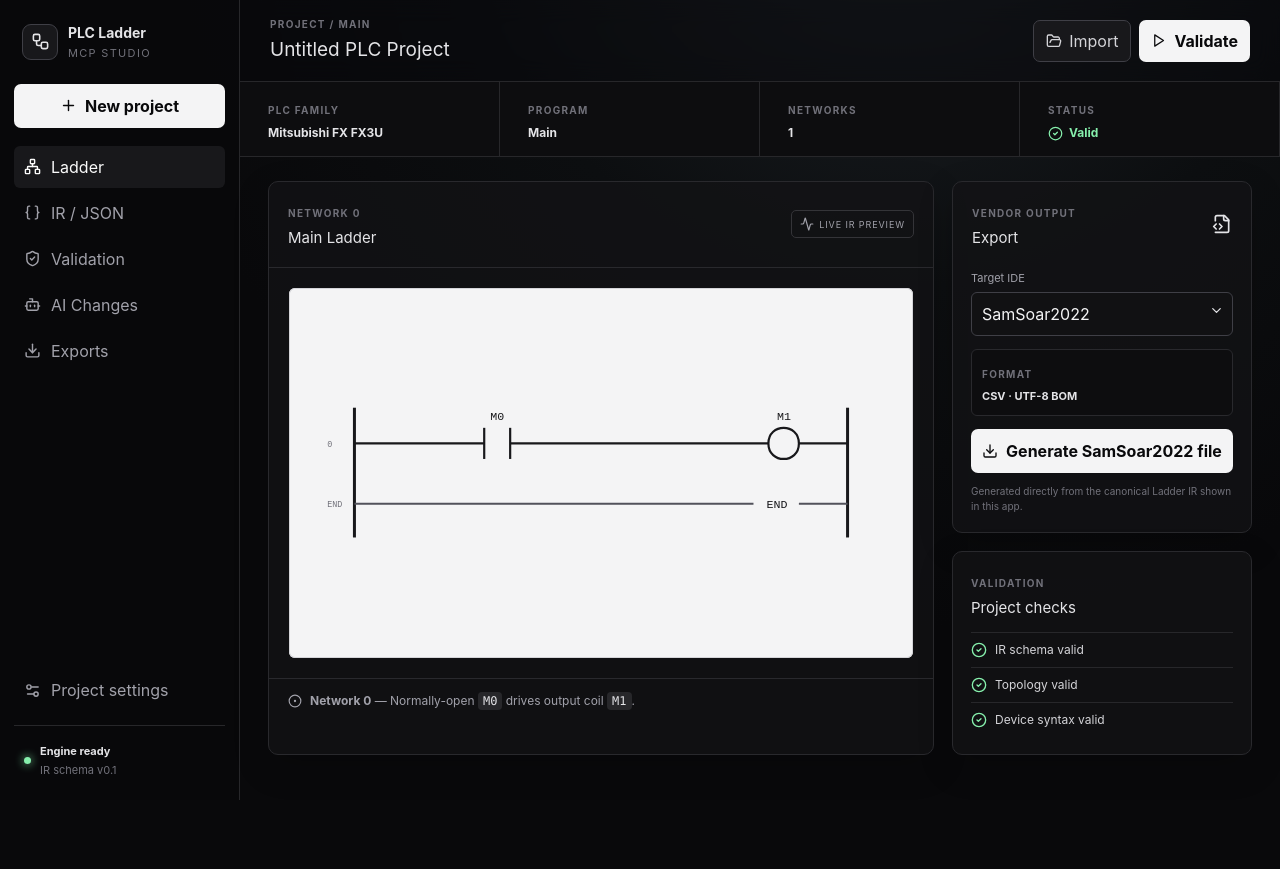
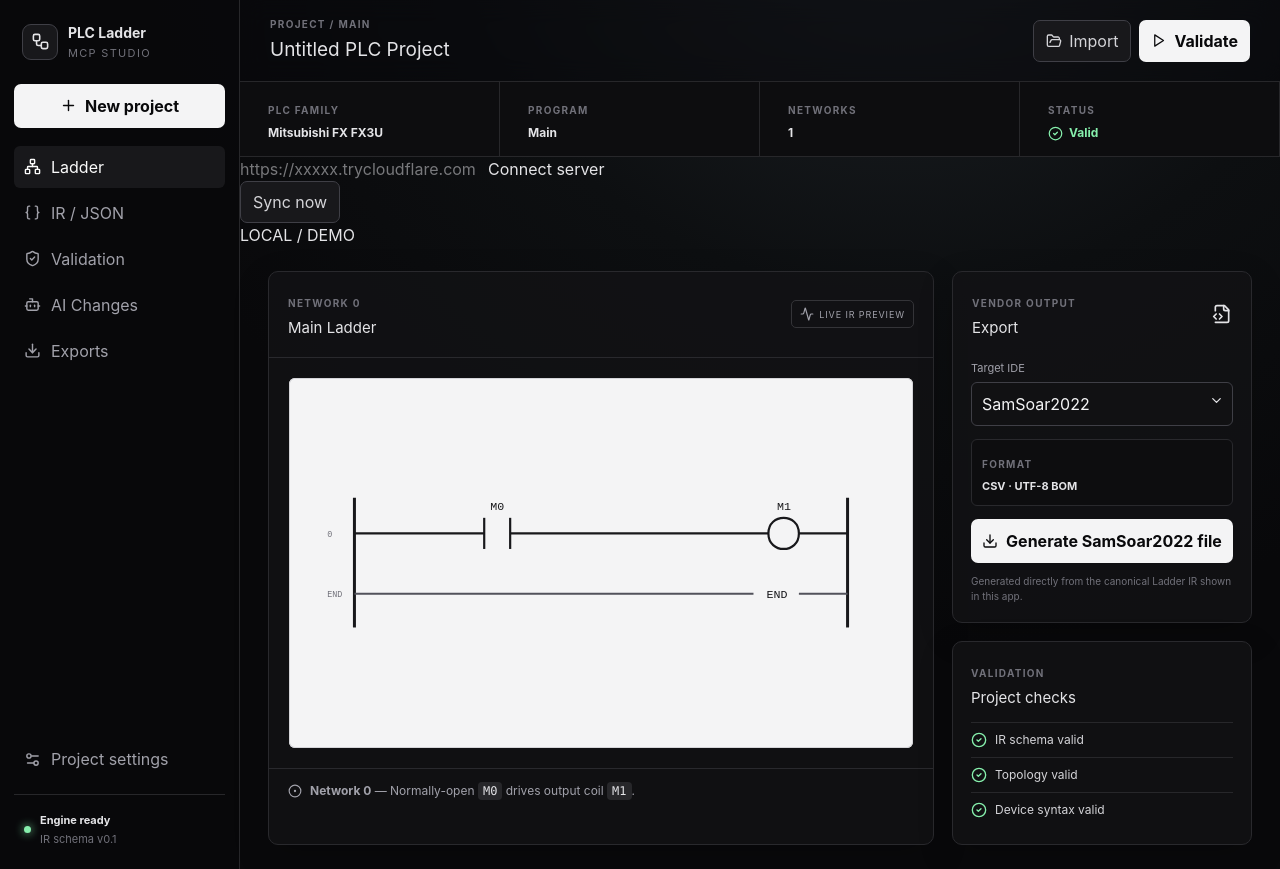
Before and after one commit to Ton-uhsu/PLC-LadderMCP, a React (Vite) app in the folder apps/web/: page / in a window 1280 px wide. Before the commit the page ends 800 px from the top, so only its background shows below. Built offline with nearby package versions, Linux system fonts and the light colour scheme.

Commit message:
web: connect GitHub Pages preview to shared Ladder API

```diff
--- a/apps/web/src/App.tsx
+++ b/apps/web/src/App.tsx
@@ -24,6 +24,11 @@ function LadderPreview() {
 
 export default function App() {
   const project = useProjectStore(s => s.project);
+  const apiUrl = useProjectStore(s => s.apiUrl);
+  const connected = useProjectStore(s => s.connected);
+  const setApiUrl = useProjectStore(s => s.setApiUrl);
+  const syncProject = useProjectStore(s => s.syncProject);
+  const [serverInput,setServerInput]=useState(apiUrl);
   const [vendor,setVendor]=useState<Vendor>("SamSoar2022");
   const [active,setActive]=useState("Ladder");
   const result=useMemo(()=>validateProject(project),[project]);
@@ -46,6 +51,12 @@ export default function App() {
     <main>
       <header><div><div className="eyebrow">PROJECT / {project.programs[0].name.toUpperCase()}</div><h1>{project.name}</h1></div><div className="header-actions"><button className="ghost"><FolderOpen size={16}/> Import</button><button className="primary" onClick={()=>alert(result.valid?"Project is valid.":result.issues.join("\n"))}><Play size={15}/> Validate</button></div></header>
       <section className="status-strip"><div><span>PLC FAMILY</span><b>{project.plc.family} {project.plc.model}</b></div><div><span>PROGRAM</span><b>{project.programs[0].name}</b></div><div><span>NETWORKS</span><b>{project.programs[0].networks.length}</b></div><div className="valid"><span>STATUS</span><b><CheckCircle2 size={15}/>{result.valid?"Valid":"Invalid"}</b></div></section>
+      <div className="server-bar">
+        <input value={serverInput} onChange={e=>setServerInput(e.target.value)} placeholder="https://xxxxx.trycloudflare.com" />
+        <button onClick={async()=>{setApiUrl(serverInput); setTimeout(async()=>{try{await useProjectStore.getState().syncProject()}catch(e){alert("Server connection failed: "+String(e))}},0)}}>Connect server</button>
+        <button className="ghost" onClick={()=>syncProject().catch(e=>alert(String(e)))}>Sync now</button>
+        <span className={connected?"server-online":"server-offline"}>{connected?"SERVER CONNECTED":"LOCAL / DEMO"}</span>
+      </div>
       <div className="workspace">
         <section className="panel ladder-panel">
           <div className="panel-head"><div><span className="kicker">{active==="IR / JSON"?"CANONICAL SOURCE":`NETWORK ${network.id}`}</span><h2>{active==="IR / JSON"?"Ladder IR / JSON":"Main Ladder"}</h2></div><div className="badge"><Activity size={14}/> LIVE IR PREVIEW</div></div>
```
